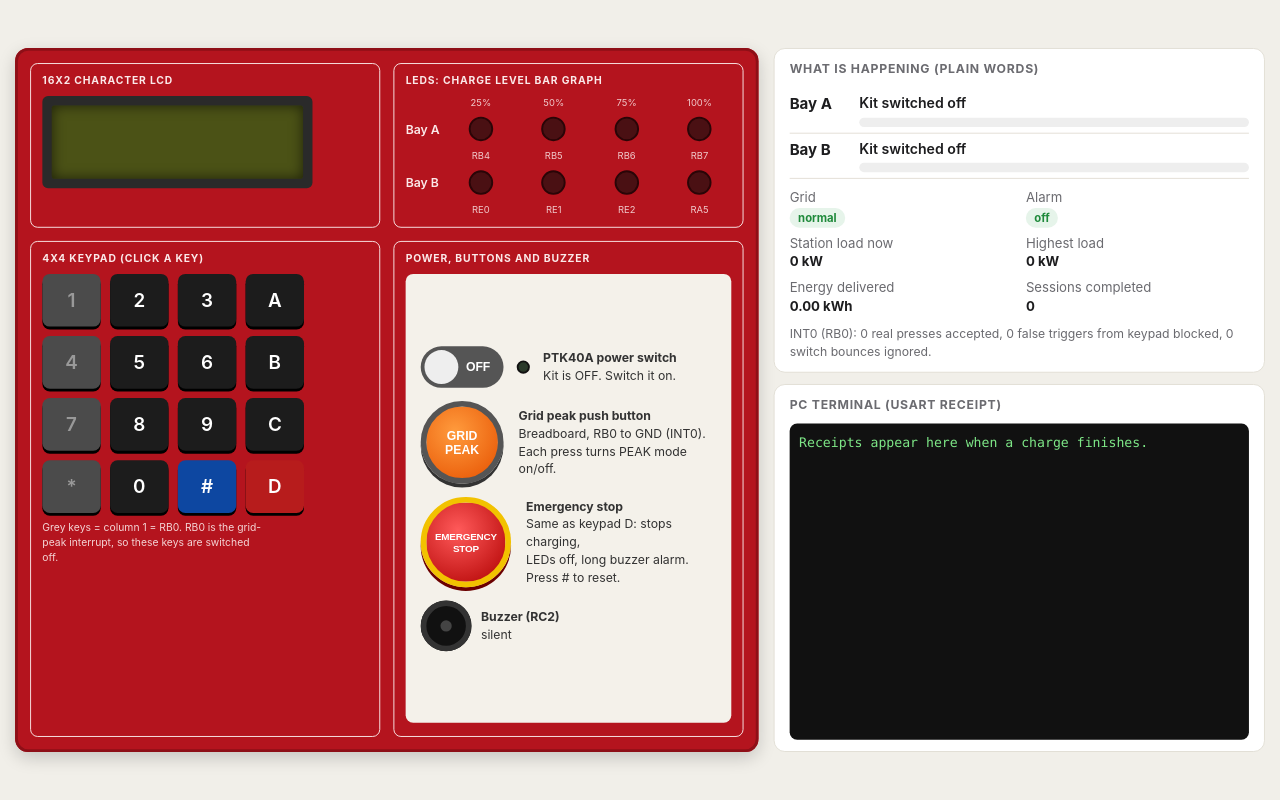
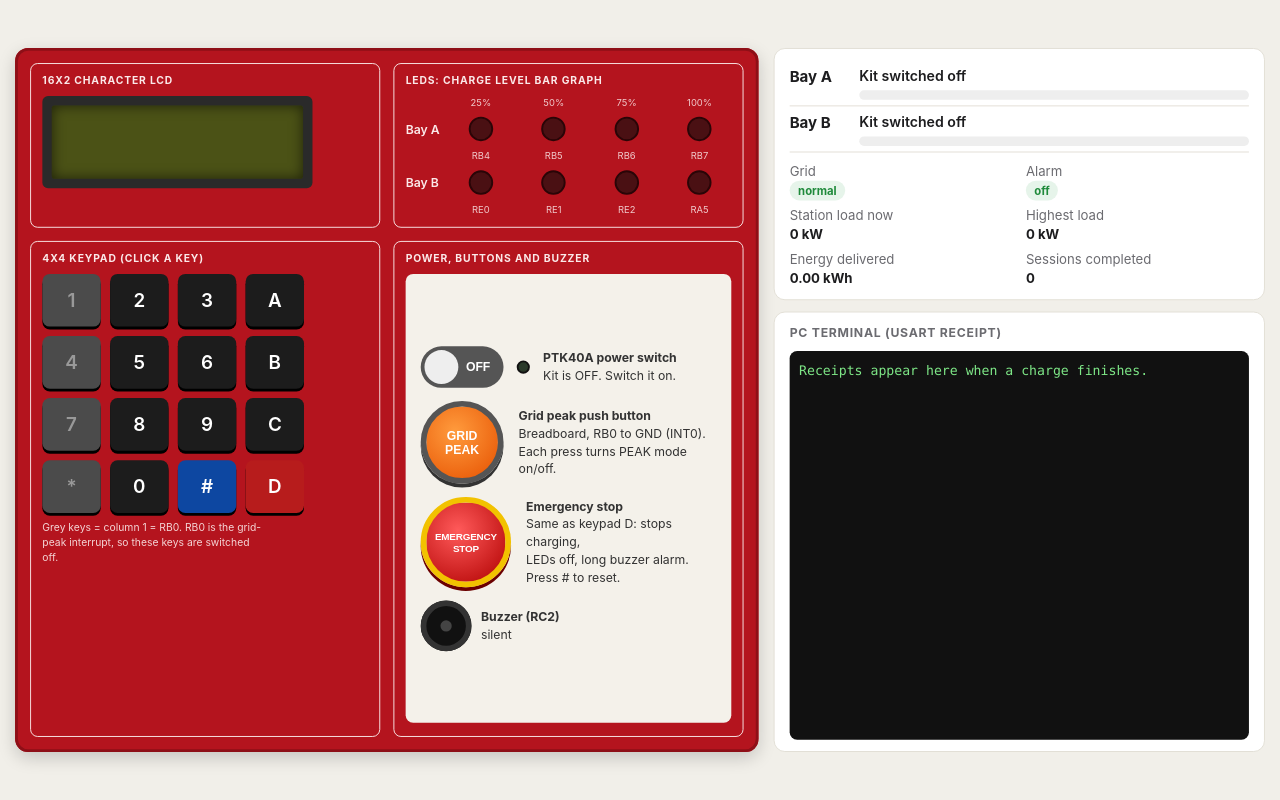
Before and after one commit to rxzalii/ptk40a-ev-twin, a plain HTML site: page index.html in a window 1280 px wide. Drawn offline with Linux system fonts and the light colour scheme.

Commit message:
Buang caption plain words dengan info INT0 dari dashboard

```diff
--- a/index.html
+++ b/index.html
@@ -177,7 +177,6 @@ kbd { background: #1c1c1c; color: #fff; border-radius: 4px; padding: 0 6px; font
 
   <section class="side">
     <div class="card">
-      <h2>What is happening (plain words)</h2>
       <div class="bayrow"><div class="bayname">Bay A</div><div><div class="state" id="sa">Idle</div>
         <div class="bar"><div id="pa"></div></div><div class="diag" id="da"></div></div></div>
       <div class="bayrow"><div class="bayname">Bay B</div><div><div class="state" id="sb">Idle</div>
@@ -190,7 +189,6 @@ kbd { background: #1c1c1c; color: #fff; border-radius: 4px; padding: 0 6px; font
         <div><span>Energy delivered</span><br><b id="energy">0.00 kWh</b></div>
         <div><span>Sessions completed</span><br><b id="sessions">0</b></div>
       </div>
-      <p class="diag" style="margin:10px 0 0" id="int0"></p>
     </div>
 
     <div class="card grow">
@@ -300,8 +298,6 @@ function render() {
   $("maxload").textContent = ex.twin_station(3) + " kW";
   $("energy").textContent = (ex.twin_station(1) / 100).toFixed(2) + " kWh";
   $("sessions").textContent = ex.twin_station(0);
-  $("int0").textContent = `INT0 (RB0): ${ex.twin_gridstat(3)} real presses accepted, ` +
-    `${ex.twin_gridstat(1)} false triggers from keypad blocked, ${ex.twin_gridstat(2)} switch bounces ignored.`;
 
   const n = ex.twin_uart_len();
   if (n > 0) {
```
